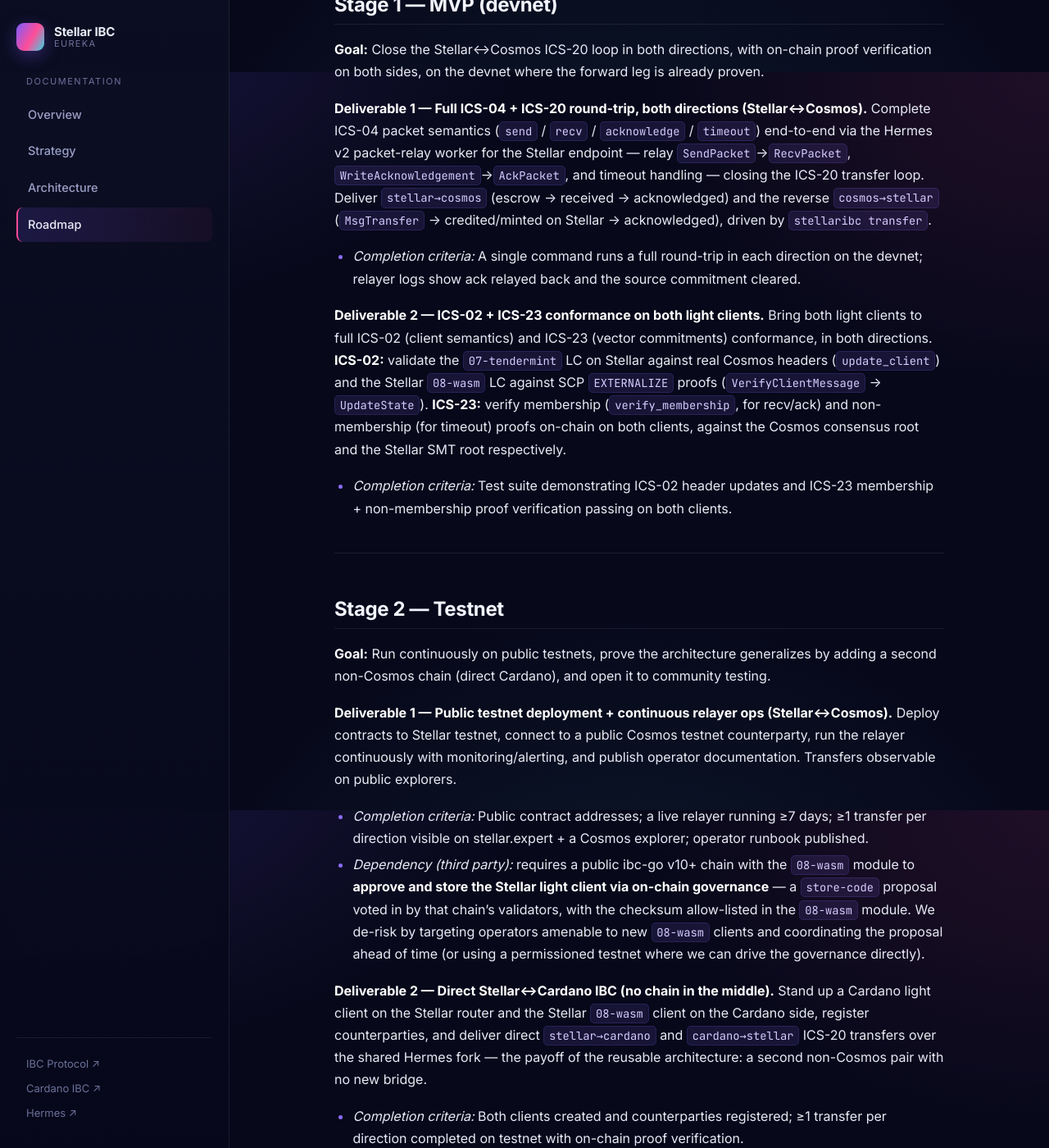
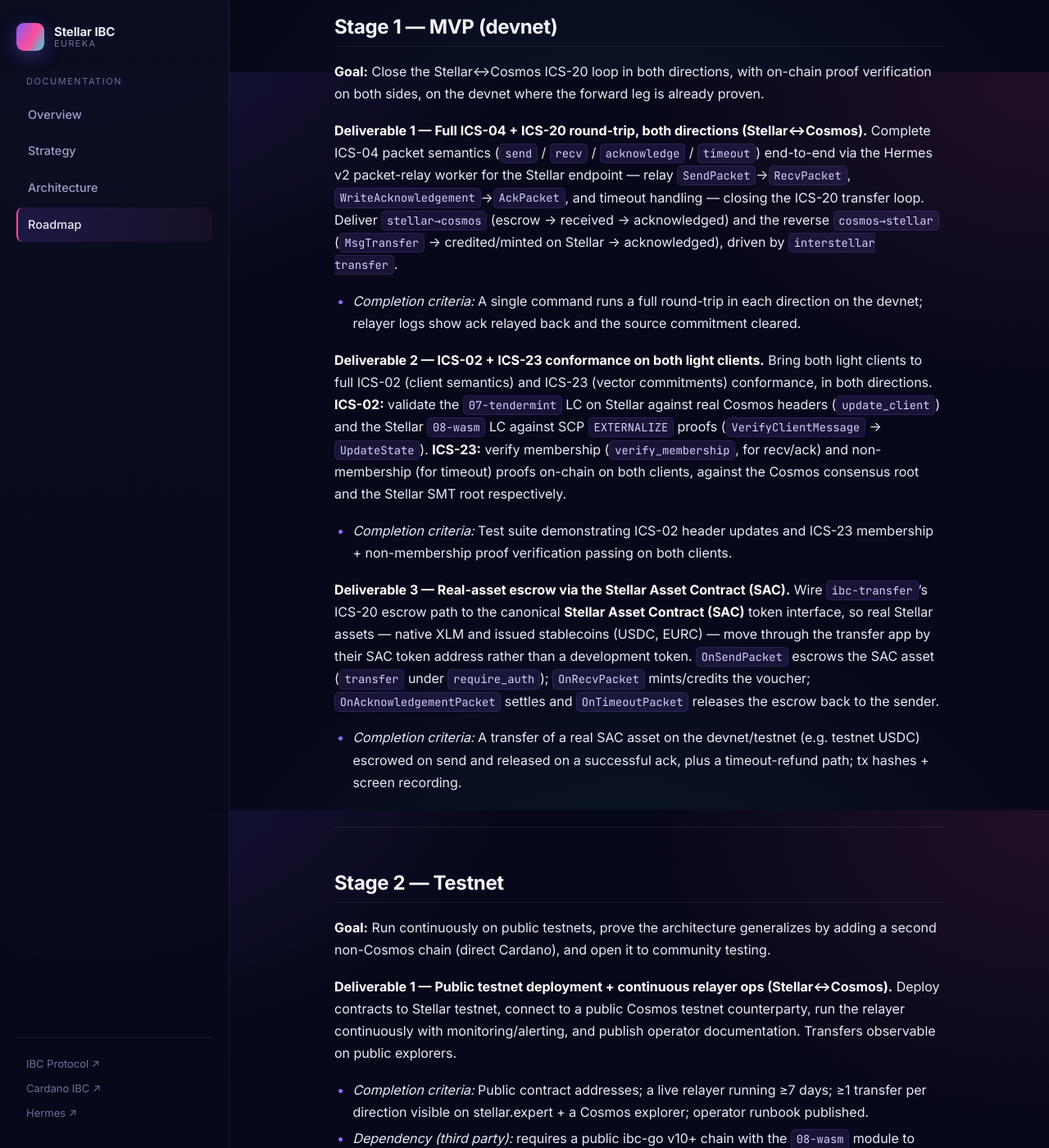
Before and after one commit to amandagonsalves/sdf-ibc-proposal, a Jekyll site: the page built from roadmap.md, in a window 1280 px wide and 1400 px high, scrolled down 3512 px. Shown: the whole window at 82% size. Built offline with Jekyll 4.4.1, drawn with Linux system fonts in a browser that asks for light colours; some of the changed text lies outside the part shown.

Commit message:
docs(architecture): update cli name and token transfer details
* change `stellaribc` cli name to `interstellar`
* update `ics-20` fungible token transfer to use stellar asset contract (sac) token interface
* add deliverable for real-asset escrow via sac

```diff
--- a/roadmap.md
+++ b/roadmap.md
@@ -48,16 +48,17 @@ key).
 
 - *How Stellar is used:* the transfer app runs the **ICS-20** routing callbacks
   (`OnSendPacket` escrow, `OnRecvPacket` mint/credit, `OnAcknowledgementPacket`
-  settle, `OnTimeoutPacket` refund) over **ICS-04** packets; the Stellar light
-  client is compiled to wasm and uploaded to the counterparty via `08-wasm` so it
-  can verify Stellar proofs.
+  settle, `OnTimeoutPacket` refund) over **ICS-04** packets, moving real Stellar
+  assets (XLM, USDC, EURC) through the **Stellar Asset Contract (SAC)** token
+  interface; the Stellar light client is compiled to wasm and uploaded to the
+  counterparty via `08-wasm` so it can verify Stellar proofs.
 - *Impact:* Stellar stablecoins (USDC, EURC) and native assets reach the entire
   IBC graph, and IBC-native assets reach Stellar's payment and anchor rails —
   both directions, trust-minimized.
 
 {: .note }
 > **A transfer in ICS terms.** Setup is `RegisterCounterparty` per side
-> (**ICS-26**). Stellar→Cosmos: `ibc-transfer` escrows + builds
+> (**ICS-26**). Stellar→Cosmos: `ibc-transfer` escrows the **SAC** asset + builds
 > `FungibleTokenPacketData` (**ICS-20** `OnSendPacket`) →
 > `ibc-router.send_packet` writes the commitment (**ICS-04**/**ICS-24**) → relayer
 > proves it (**ICS-23**) → the Cosmos `08-wasm` Stellar LC verifies the SCP header
@@ -67,7 +68,7 @@ key).
 > settles the escrow (**ICS-20**); timeouts refund via an **ICS-23**
 > non-membership proof.
 
-**`stellaribc` orchestration CLI + a reusable multi-chain stack.** A single Rust
+**`interstellar` orchestration CLI + a reusable multi-chain stack.** A single Rust
 binary that deploys the contracts, uploads the Stellar `08-wasm` light client,
 creates clients, registers counterparties, and runs the relayer — no shell
 scripts.
@@ -119,7 +120,7 @@ against a real ibc-go v11 + `08-wasm` Cosmos chain:
   runs `VerifyMembership` (ICS-23 over the SMT) on-chain for `recv`;
   non-membership (for `timeout`) is implemented.
 - **ICS-20 (Fungible token transfer) — Stellar→Cosmos proven on-chain.**
-  `stellaribc transfer` escrows + emits a `SendPacket`; the relayer fetches the
+  `interstellar transfer` escrows + emits a `SendPacket`; the relayer fetches the
   commitment proof and submits `MsgRecvPacket`; on-chain verification passes and
   Cosmos mints an `ibc/<hash>` voucher with a success acknowledgement. The reverse
   direction (Cosmos→Stellar) is next.
@@ -159,7 +160,7 @@ packet-relay worker for the Stellar endpoint — relay `SendPacket`→`RecvPacke
 `WriteAcknowledgement`→`AckPacket`, and timeout handling — closing the ICS-20
 transfer loop. Deliver `stellar→cosmos` (escrow → received → acknowledged) and the
 reverse `cosmos→stellar` (`MsgTransfer` → credited/minted on Stellar →
-acknowledged), driven by `stellaribc transfer`.
+acknowledged), driven by `interstellar transfer`.
 - *Completion criteria:* A single command runs a full round-trip in each
   direction on the devnet; relayer logs show ack relayed back and the source
   commitment cleared.
@@ -174,6 +175,18 @@ non-membership (for timeout) proofs on-chain on both clients, against the Cosmos
 consensus root and the Stellar SMT root respectively.
 - *Completion criteria:* Test suite demonstrating ICS-02 header updates and
   ICS-23 membership + non-membership proof verification passing on both clients.
+
+**Deliverable 3 — Real-asset escrow via the Stellar Asset Contract (SAC).** Wire
+`ibc-transfer`'s ICS-20 escrow path to the canonical **Stellar Asset Contract
+(SAC)** token interface, so real Stellar assets — native XLM and issued
+stablecoins (USDC, EURC) — move through the transfer app by their SAC token
+address rather than a development token. `OnSendPacket` escrows the SAC asset
+(`transfer` under `require_auth`); `OnRecvPacket` mints/credits the voucher;
+`OnAcknowledgementPacket` settles and `OnTimeoutPacket` releases the escrow back
+to the sender.
+- *Completion criteria:* A transfer of a real SAC asset on the devnet/testnet
+  (e.g. testnet USDC) escrowed on send and released on a successful ack, plus a
+  timeout-refund path; tx hashes + screen recording.
 
 ---
 
@@ -214,7 +227,7 @@ the reusable architecture: a second non-Cosmos pair with no new bridge.
 
 **Deliverable 3 — Integration test suite + community testable build.** End-to-end
 integration tests covering both corridors and edge cases (timeouts, failed acks,
-client refresh); a documented, reproducible `stellaribc` devnet/testnet build
+client refresh); a documented, reproducible `interstellar` devnet/testnet build
 shared with the Stellar Discord for feedback.
 - *Completion criteria:* Passing CI test suite; testable build + instructions
   shared in Discord; collected feedback summary.
@@ -255,7 +268,7 @@ plus a `GET /config` api endpoint so nothing is hardcoded. Includes onboarding
   onboarding flow + FAQ present; works against testnet and (post-mainnet)
   mainnet.
 
-**Deliverable 4 — Operator/integrator UX + documentation.** Polished `stellaribc`
+**Deliverable 4 — Operator/integrator UX + documentation.** Polished `interstellar`
 operator UX, an operator runbook (run your own Stellar IBC relayer), an integrator
 guide (plug an app into the transfer flow), a public monitoring dashboard, and a
 published docs site.
```
Also changed, not shown: architecture.md (+15 -14 lines), index.md (+7 -5 lines), strategy.md (+1 -1 lines).
